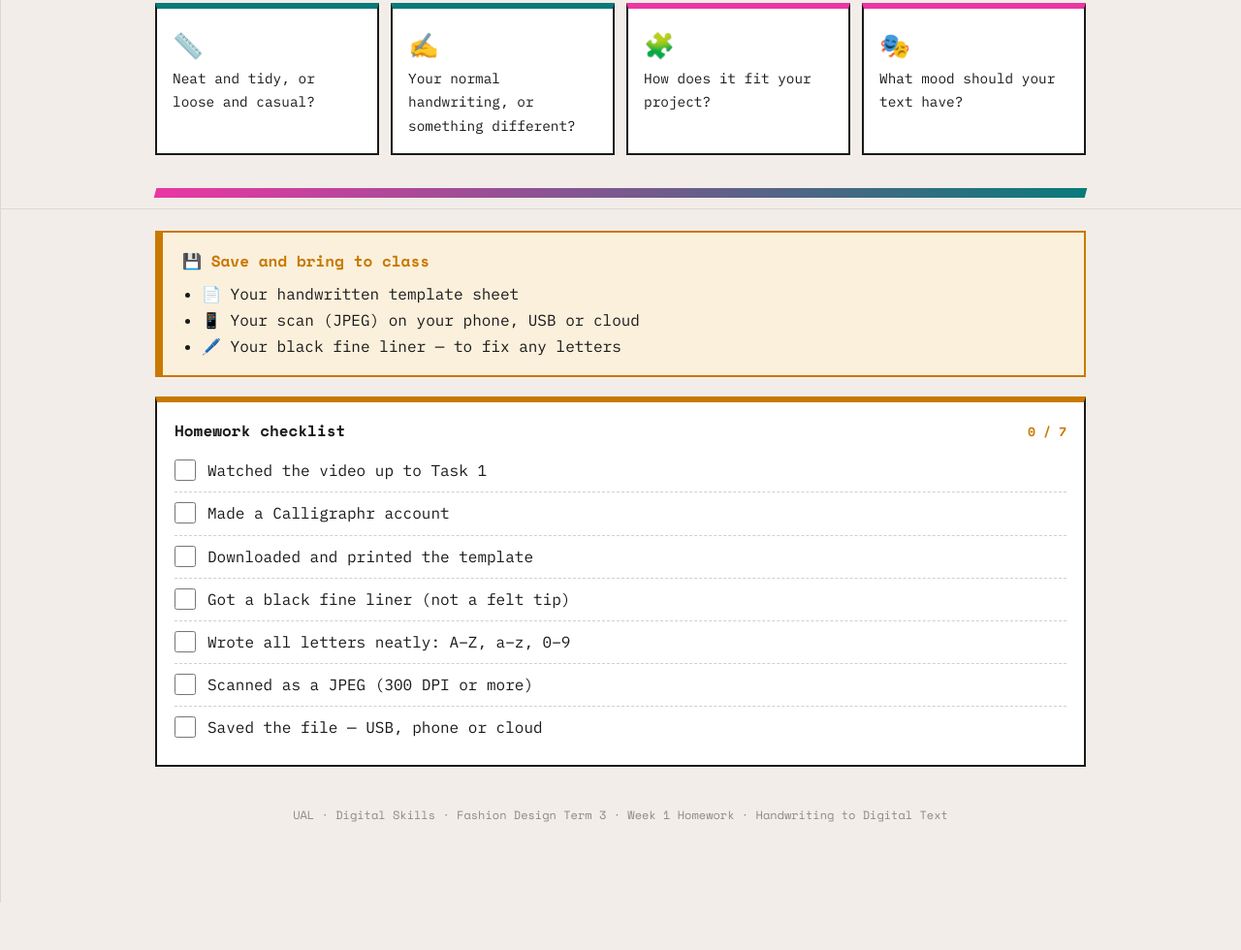
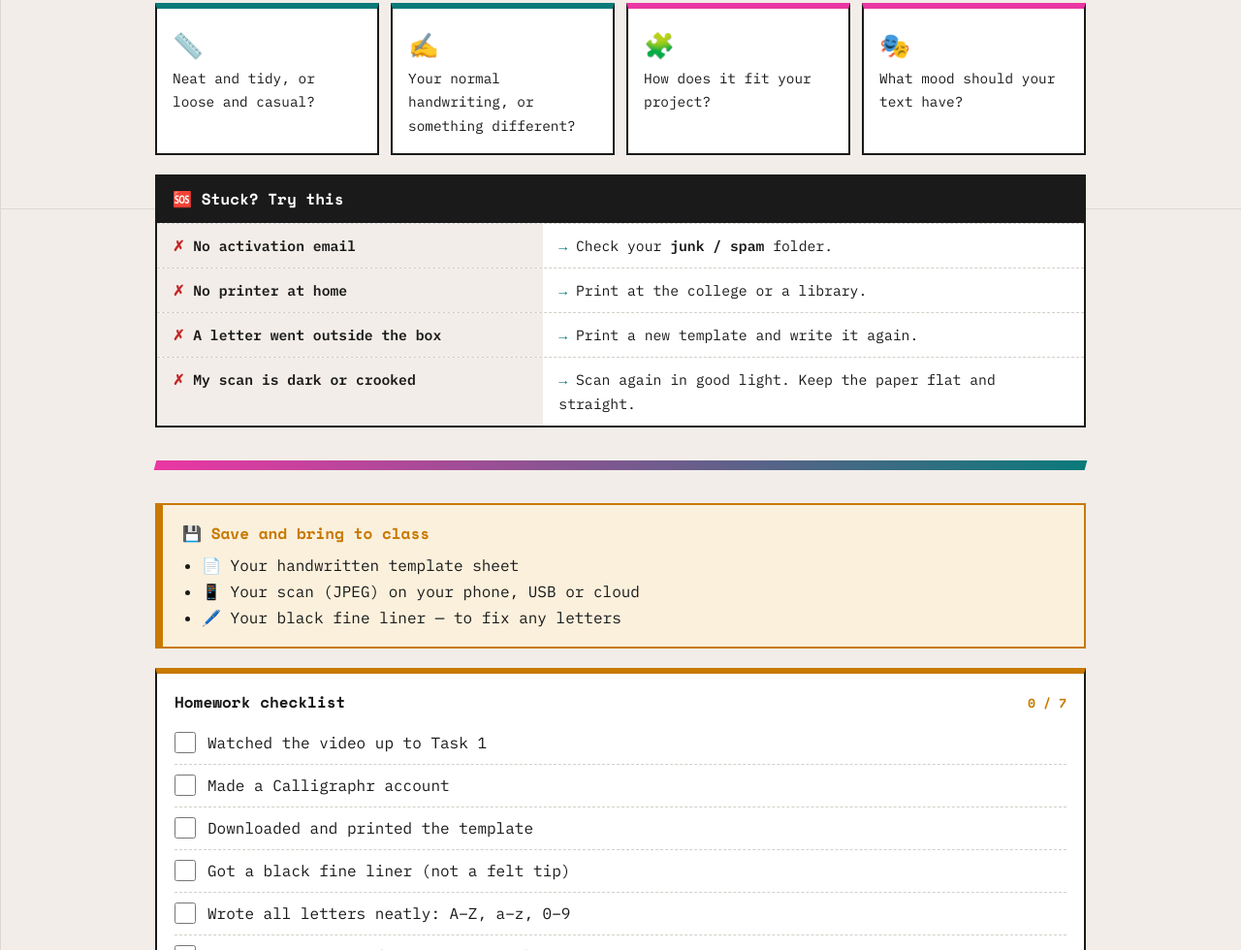
Before and after one commit to hsstokes/Handwriting-to-Digital-Text-Homework, a plain HTML site: page index.html in a window 1280 px wide. Shown: the part 2985-3965 px from the top of the page at 97% size. Before the commit the page ends 3916 px from the top, so only its background shows below. Drawn offline with nearby package versions, Linux system fonts and the light colour scheme.

Commit message:
Add 'Stuck? Try this' help boxes; match Calligraphr auto clean-up wording
Co-Authored-By: Claude Opus 5.5 <noreply@anthropic.com>
Claude-Session: https://claude.ai/code/session_01NwDAQBXZDBCLKPCgTPTEDm

```diff
--- a/index.html
+++ b/index.html
@@ -474,6 +474,13 @@ img { max-width:100%; }
     <div class="card pink"><div class="icon">🧩</div><p>How does it fit your project?</p></div>
     <div class="card pink"><div class="icon">🎭</div><p>What mood should your text have?</p></div>
   </div>
+    <div class="stuck">
+      <div class="stuck-head">🆘 Stuck? Try this</div>
+      <div class="row"><div class="prob">No activation email</div><div class="fix">Check your <strong>junk / spam</strong> folder.</div></div>
+      <div class="row"><div class="prob">No printer at home</div><div class="fix">Print at the college or a library.</div></div>
+      <div class="row"><div class="prob">A letter went outside the box</div><div class="fix">Print a new template and write it again.</div></div>
+      <div class="row"><div class="prob">My scan is dark or crooked</div><div class="fix">Scan again in good light. Keep the paper flat and straight.</div></div>
+    </div>
   <div class="rule"></div>
   <div class="save">
     <div class="title">💾 Save and bring to class</div>
```
